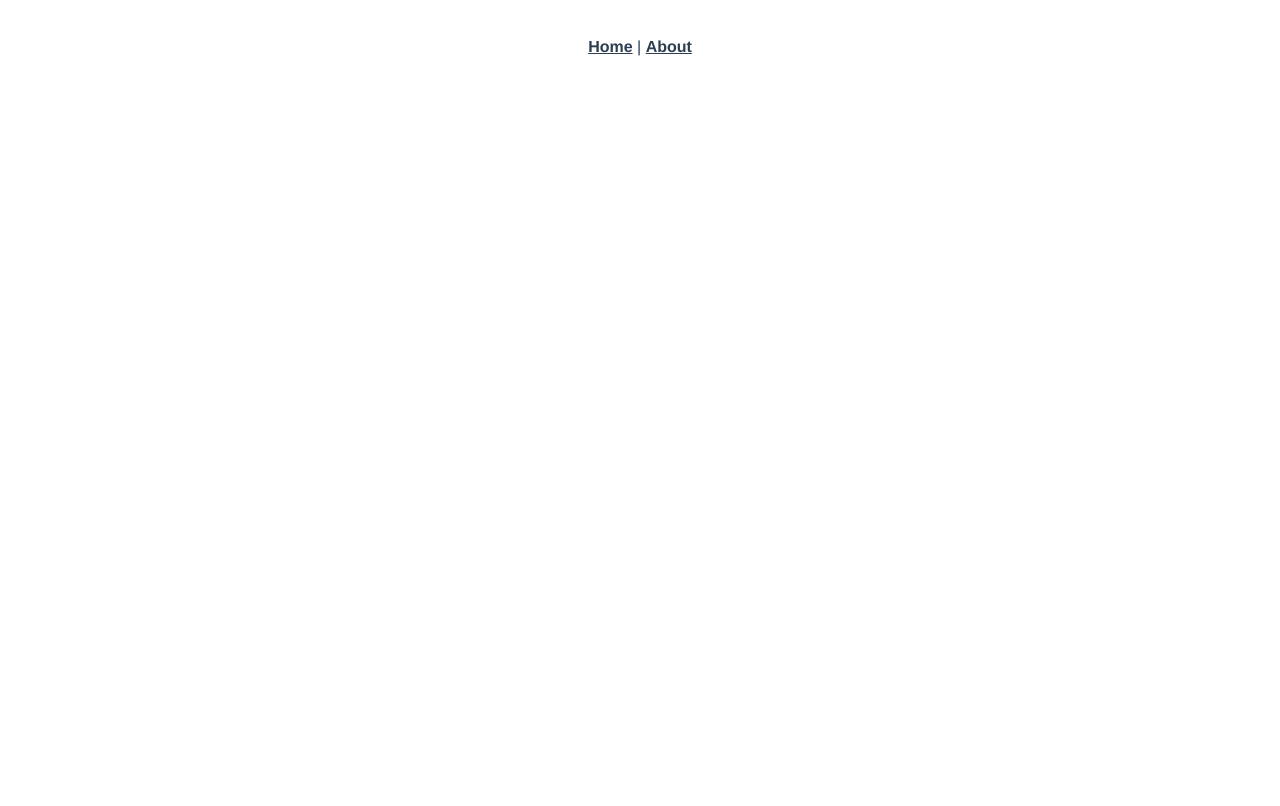
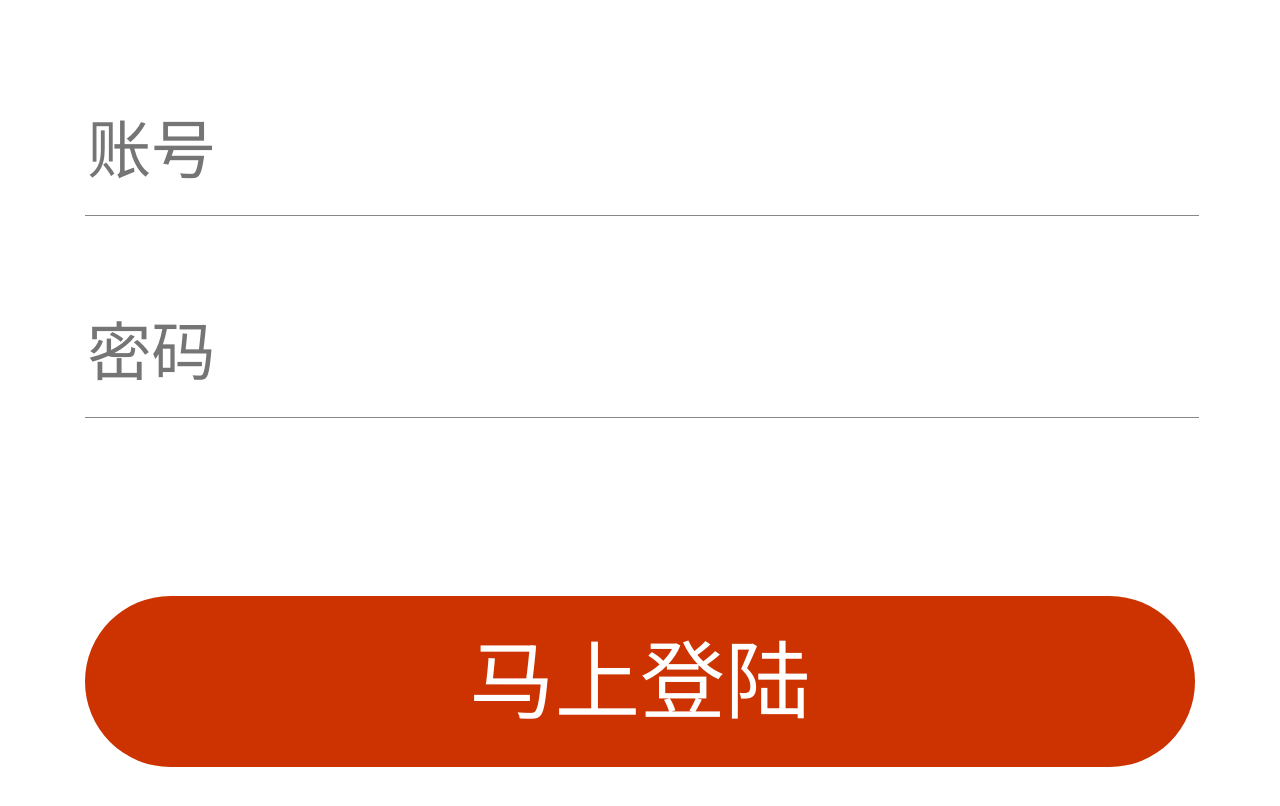
Before and after one commit to cjm0225/classnews, a Vue app: page /#/login in a window 1280 px wide. Shown: the top 806 px of the page. Built offline with nearby package versions, Linux system fonts and the light colour scheme; a small style sheet from the web is missing.

Commit message:
初步完成登录页和注册页,但是有BUG

```diff
--- a/package.json
+++ b/package.json
@@ -7,6 +7,8 @@
     "build": "vue-cli-service build"
   },
   "dependencies": {
+    "axios": "^0.20.0",
+    "vant": "^2.10.7",
     "vue": "^2.6.11",
     "vue-router": "^3.2.0"
   },
--- a/src/App.vue
+++ b/src/App.vue
@@ -1,32 +1,9 @@
 <template>
   <div id="app">
-    <div id="nav">
-      <router-link to="/">Home</router-link> |
-      <router-link to="/about">About</router-link>
-    </div>
-    <router-view/>
+    <router-view></router-view>
   </div>
 </template>
 
 <style lang="less">
-#app {
-  font-family: Avenir, Helvetica, Arial, sans-serif;
-  -webkit-font-smoothing: antialiased;
-  -moz-osx-font-smoothing: grayscale;
-  text-align: center;
-  color: #2c3e50;
-}
-
-#nav {
-  padding: 30px;
-
-  a {
-    font-weight: bold;
-    color: #2c3e50;
-
-    &.router-link-exact-active {
-      color: #42b983;
-    }
-  }
-}
+@import url("http://at.alicdn.com/t/font_1426139_h6vn3jbl5q.css");
 </style>
--- /dev/null
+++ b/src/components/AnthBtn.vue
@@ -0,0 +1,30 @@
+<template>
+  <div>
+    <div class="button" @click="clickhandler">{{commit}}</div>
+  </div>
+</template>
+
+<script>
+import LoginVue from "../views/Login.vue";
+export default {
+  props: ["commit"],
+  methods: {
+    clickhandler() {
+      console.log(1);
+      this.$emit("commit");
+    },
+  },
+};
+</script>
+
+<style lang="less" scoped>
+.button {
+  background-color: #cc3300;
+  color: #fff;
+  text-align: center;
+  line-height: 48/360 * 100vw;
+  border-radius: 24/360 * 100vw;
+  margin-top: 30/360 * 100vw;
+  font-size: 24/360 * 100vw;
+}
+</style>
--- /dev/null
+++ b/src/components/AnthInput.vue
@@ -0,0 +1,68 @@
+<template>
+  <div class="inputDom">
+    <input
+      :type="type"
+      :placeholder="placeholder"
+      v-model="val"
+      :class="{error:!isValid}"
+      @blur="bluehandler"
+    />
+  </div>
+</template>
+
+<script>
+export default {
+  data() {
+    return {
+      val: "",
+      isValid: true,
+    };
+  },
+  props: ["type", "placeholder", "rule", "error_msg"],
+  watch: {
+    val() {
+      // 在输入框为空的时候,不显示错误提示
+      if (!this.val.trim()) {
+        this.isValid = true;
+        return;
+      }
+
+      //在输入框不为空的时候,检测输入框内容是否符合标准
+      if (this.rule.test(this.val.trim())) {
+        this.isValid = true;
+      } else {
+        this.isValid = false;
+      }
+
+      //子组件输入框内容改变的时候把value值传给父组件
+      this.$emit("valChange", this.val);
+    },
+  },
+  methods: {
+    bluehandler() {
+      if (this.isValid === false) {
+        this.$toast.fail({
+          message: this.error_msg,
+        });
+      }
+    },
+  },
+};
+</script>
+
+<style lang="less" scoped>
+.inputDom {
+  padding-bottom: 20/360 * 100vw;
+  input {
+    width: 100%;
+    outline: none;
+    border: none;
+    border-bottom: 1px solid #888;
+    font-size: 18/360 * 100vw;
+    line-height: 36/360 * 100vw;
+  }
+  .error {
+    border-bottom: 1px solid red;
+  }
+}
+</style>
--- a/src/components/HelloWorld.vue
+++ /dev/null
@@ -1,57 +0,0 @@
-<template>
-  <div class="hello">
-    <h1>{{ msg }}</h1>
-    <p>
-      For a guide and recipes on how to configure / customize this project,<br>
-      check out the
-      <a href="https://cli.vuejs.org" target="_blank" rel="noopener">vue-cli documentation</a>.
-    </p>
-    <h3>Installed CLI Plugins</h3>
-    <ul>
-      <li><a href="https://github.com/vuejs/vue-cli/tree/dev/packages/%40vue/cli-plugin-router" target="_blank" rel="noopener">router</a></li>
-    </ul>
-    <h3>Essential Links</h3>
-    <ul>
-      <li><a href="https://vuejs.org" target="_blank" rel="noopener">Core Docs</a></li>
-      <li><a href="https://forum.vuejs.org" target="_blank" rel="noopener">Forum</a></li>
-      <li><a href="https://chat.vuejs.org" target="_blank" rel="noopener">Community Chat</a></li>
-      <li><a href="https://twitter.com/vuejs" target="_blank" rel="noopener">Twitter</a></li>
-      <li><a href="https://news.vuejs.org" target="_blank" rel="noopener">News</a></li>
-    </ul>
-    <h3>Ecosystem</h3>
-    <ul>
-      <li><a href="https://router.vuejs.org" target="_blank" rel="noopener">vue-router</a></li>
-      <li><a href="https://vuex.vuejs.org" target="_blank" rel="noopener">vuex</a></li>
-      <li><a href="https://github.com/vuejs/vue-devtools#vue-devtools" target="_blank" rel="noopener">vue-devtools</a></li>
-      <li><a href="https://vue-loader.vuejs.org" target="_blank" rel="noopener">vue-loader</a></li>
-      <li><a href="https://github.com/vuejs/awesome-vue" target="_blank" rel="noopener">awesome-vue</a></li>
-    </ul>
-  </div>
-</template>
-
-<script>
-export default {
-  name: 'HelloWorld',
-  props: {
-    msg: String
-  }
-}
-</script>
-
-<!-- Add "scoped" attribute to limit CSS to this component only -->
-<style scoped lang="less">
-h3 {
-  margin: 40px 0 0;
-}
-ul {
-  list-style-type: none;
-  padding: 0;
-}
-li {
-  display: inline-block;
-  margin: 0 10px;
-}
-a {
-  color: #42b983;
-}
-</style>
--- a/src/main.js
+++ b/src/main.js
@@ -4,7 +4,19 @@ import router from './router'
 
 Vue.config.productionTip = false
 
+// 引入vant库.因为vant属于vue体系中的库,可以使用Vue.use(Vant)来注册
+// 这是一种不推荐的用法,因为这种用法引入了vant的全部模块,增加代码体积,后面可以使用babel插件
+import Vant from "vant"
+import "vant/lib/index.css"
+Vue.use(Vant)
+
+// 引入ajax请求库axios库,并挂载到原型上,这样相当于全局注册
+import axios from "axios"
+Vue.prototype.$axios = axios
+
+
 new Vue({
+  el: "#app",
   router,
   render: function (h) { return h(App) }
-}).$mount('#app')
+})
--- a/src/router/index.js
+++ b/src/router/index.js
@@ -1,24 +1,23 @@
 import Vue from 'vue'
 import VueRouter from 'vue-router'
-import Home from '../views/Home.vue'
+import Login from "../views/Login"
+import Register from "../views/Register"
 
 Vue.use(VueRouter)
 
 const routes = [
   {
-    path: '/',
-    name: 'Home',
-    component: Home
+    path: "/",
+    redirect: "/login",
   },
   {
-    path: '/about',
-    name: 'About',
-    // route level code-splitting
-    // this generates a separate chunk (about.[hash].js) for this route
-    // which is lazy-loaded when the route is visited.
-    component: function () {
-      return import(/* webpackChunkName: "about" */ '../views/About.vue')
-    }
+    path: "/login",
+    component: Login,
+  },
+  {
+    path: "/register",
+    component: Register,
+
   }
 ]
 
--- a/src/views/About.vue
+++ /dev/null
@@ -1,5 +0,0 @@
-<template>
-  <div class="about">
-    <h1>This is an about page</h1>
-  </div>
-</template>
--- a/src/views/Home.vue
+++ /dev/null
@@ -1,18 +0,0 @@
-<template>
-  <div class="home">
-    <img alt="Vue logo" src="../assets/logo.png">
-    <HelloWorld msg="Welcome to Your Vue.js App"/>
-  </div>
-</template>
-
-<script>
-// @ is an alias to /src
-import HelloWorld from '@/components/HelloWorld.vue'
-
-export default {
-  name: 'Home',
-  components: {
-    HelloWorld
-  }
-}
-</script>
--- /dev/null
+++ b/src/views/Login.vue
@@ -0,0 +1,94 @@
+<template>
+  <div class="pageWrapper">
+    <div class="closeBtn">
+      <span class="iconfont iconicon-test"></span>
+    </div>
+    <div class="logoWrapper">
+      <span class="iconfont iconnew"></span>
+    </div>
+
+    <AnthInput
+      type="text"
+      placeholder="账号"
+      :rule="/^\d{6,}$/"
+      error_msg="请输入正确的手机号"
+      @valChange="setUsername"
+    />
+
+    <AnthInput
+      type="password"
+      placeholder="密码"
+      :rule="/^\d{6,}$/"
+      error_msg="请输入正确的密码"
+      @valChange="setPassword"
+    />
+
+    <AnthBtn commit="马上登陆" @commit="loginhandler"></AnthBtn>
+  </div>
+</template>
+
+<script>
+import AnthInput from "../components/AnthInput";
+import AnthBtn from "../components/AnthBtn";
+
+export default {
+  data() {
+    return {
+      username: "",
+      password: "",
+    };
+  },
+  components: {
+    AnthInput,
+    AnthBtn,
+  },
+  methods: {
+    loginhandler() {
+      console.log(this.username.trim() === "");
+      console.log(this.username.trim());
+
+      if (this.username === "") {
+        this.$toast.fail("手机号不能为空");
+        return;
+      }
+      if (this.password === "") {
+        this.$toast.fail("密码不能为空");
+        return;
+      }
+      // this.$axios({
+      //   url: "http://localhost:3000/login",
+      //   method: "post",
+      //   data: { username: this.username, password: this.password },
+      // })
+      //   .then((response) => {
+      //     console.log(response);
+      //   })
+      //   .catch((error) => {
+      //     console.log(error);
+      //   });
+    },
+    setUsername(username) {
+      this.username = username;
+    },
+    setPassword(password) {
+      this.password = password;
+    },
+  },
+};
+</script>
+
+<style lang="less" scoped>
+.pageWrapper {
+  padding: 24/360 * 100vw;
+}
+.iconicon-test {
+  font-size: 26/360 * 100vw;
+}
+.logoWrapper {
+  text-align: center;
+  .iconnew {
+    font-size: 126/360 * 100vw;
+    color: #d81e06;
+  }
+}
+</style>
--- /dev/null
+++ b/src/views/Register.vue
@@ -0,0 +1,47 @@
+<template>
+  <div class="pageWrapper">
+    <div class="closeBtn">
+      <span class="iconfont iconicon-test"></span>
+    </div>
+    <div class="logoWrapper">
+      <span class="iconfont iconnew"></span>
+    </div>
+    <AnthInput type="text" placeholder="账号" :rule="/^\d{6,}$/" error_msg="请输入正确的手机号" />
+    <AnthInput type="text" placeholder="昵称" :rule="/^\w{6,}$/" error_msg="请输入正确的昵称" />
+    <AnthInput type="password" placeholder="密码" :rule="/^\d{6,}$/" error_msg="请输入正确的密码" />
+    <AnthBtn commit="马上注册" @commit="registerhandler"></AnthBtn>
+  </div>
+</template>
+
+<script>
+import AnthInput from "../components/AnthInput";
+import AnthBtn from "../components/AnthBtn";
+
+export default {
+  components: {
+    AnthInput,
+    AnthBtn,
+  },
+  methods: {
+    registerhandler() {
+      console.log("registerhandler");
+    },
+  },
+};
+</script>
+
+<style lang="less" scoped>
+.pageWrapper {
+  padding: 24/360 * 100vw;
+}
+.iconicon-test {
+  font-size: 26/360 * 100vw;
+}
+.logoWrapper {
+  text-align: center;
+  .iconnew {
+    font-size: 126/360 * 100vw;
+    color: #d81e06;
+  }
+}
+</style>
```
Also changed, not shown: 1 other file (tests, documents, lock files or other folders).
